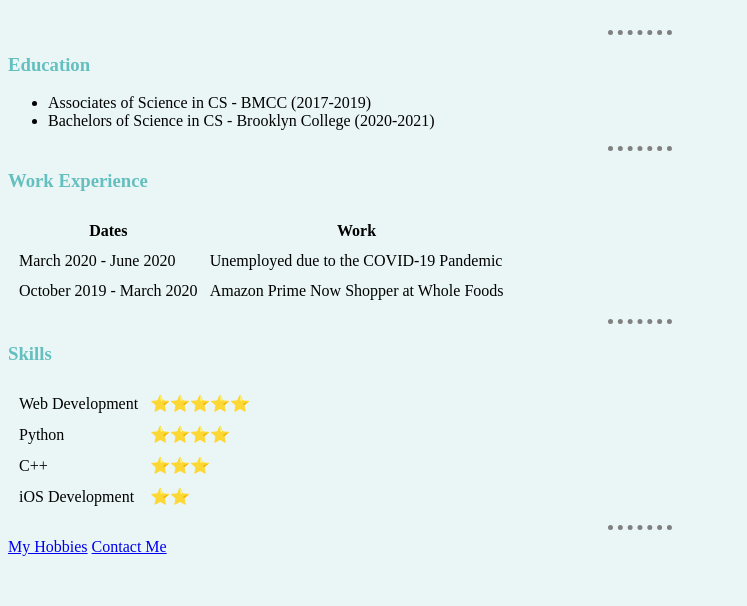
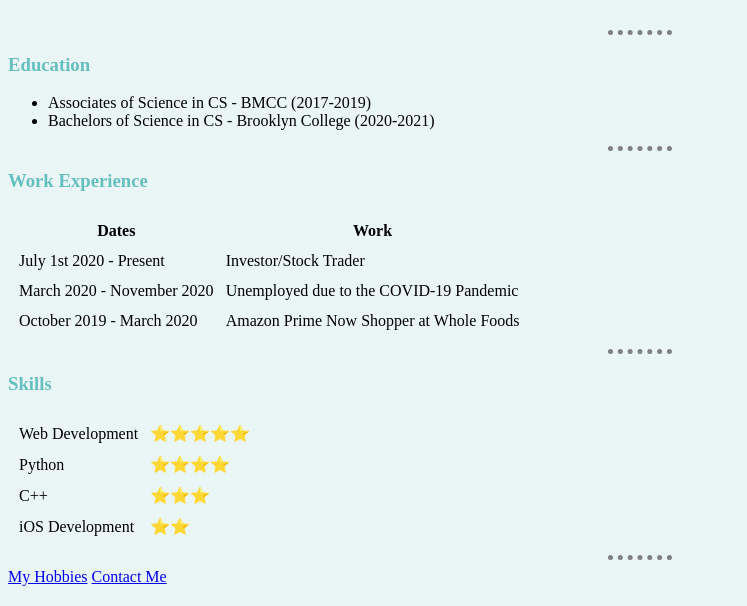
Before and after one commit to SaikatSafa/cv, a plain HTML site: page index.html in a window 1280 px wide. Shown: the part 194-800 px from the top of the page, without its empty margins (0-747 px from the left). Drawn offline with Linux system fonts and the light colour scheme.

Commit message:
Add files via upload

```diff
--- a/index.html
+++ b/index.html
@@ -11,7 +11,7 @@
 <body>
   <table cellspacing="20">
     <tr>
-      <td><img src="images/saikat3.png" alt="saikat profile picture"></td>
+      <td><img src="images/saikat.png" alt="saikat profile picture"></td>
       <td>
         <h1>Saikat Safa</h1>
         <p><em>CS student at <strong><a href="http://www.brooklyn.cuny.edu/">Brooklyn College</a></strong>.</em></p>
@@ -36,7 +36,11 @@
     </thead>
     <tbody>
       <tr>
-        <td>March 2020 - June 2020</td>
+        <td>July 1st 2020 - Present</td>
+        <td>Investor/Stock Trader</td>
+      </tr>
+      <tr>
+        <td>March 2020 - November 2020</td>
         <td>Unemployed due to the COVID-19 Pandemic</td>
       </tr>
       <tr>
```
Also changed, not shown: images/saikat.png, images/saikat0.png (added).
